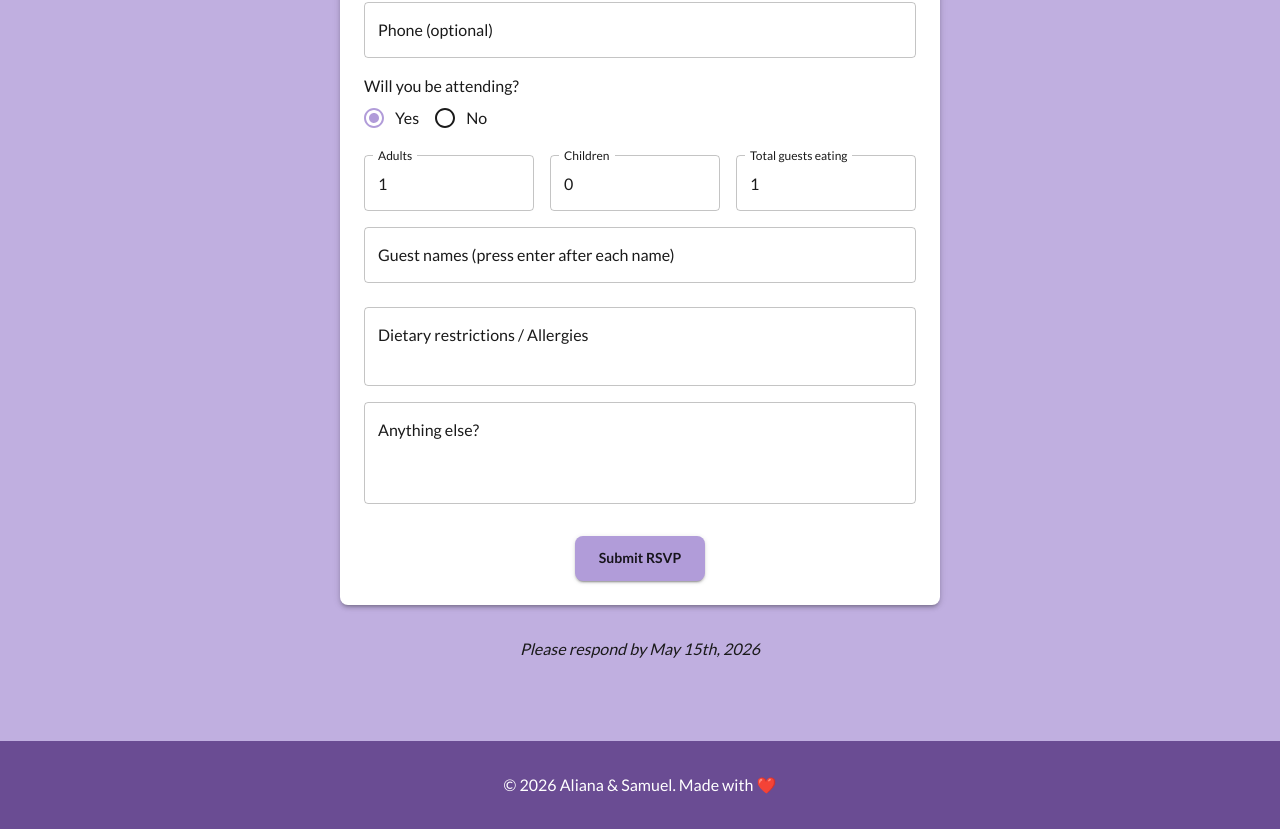
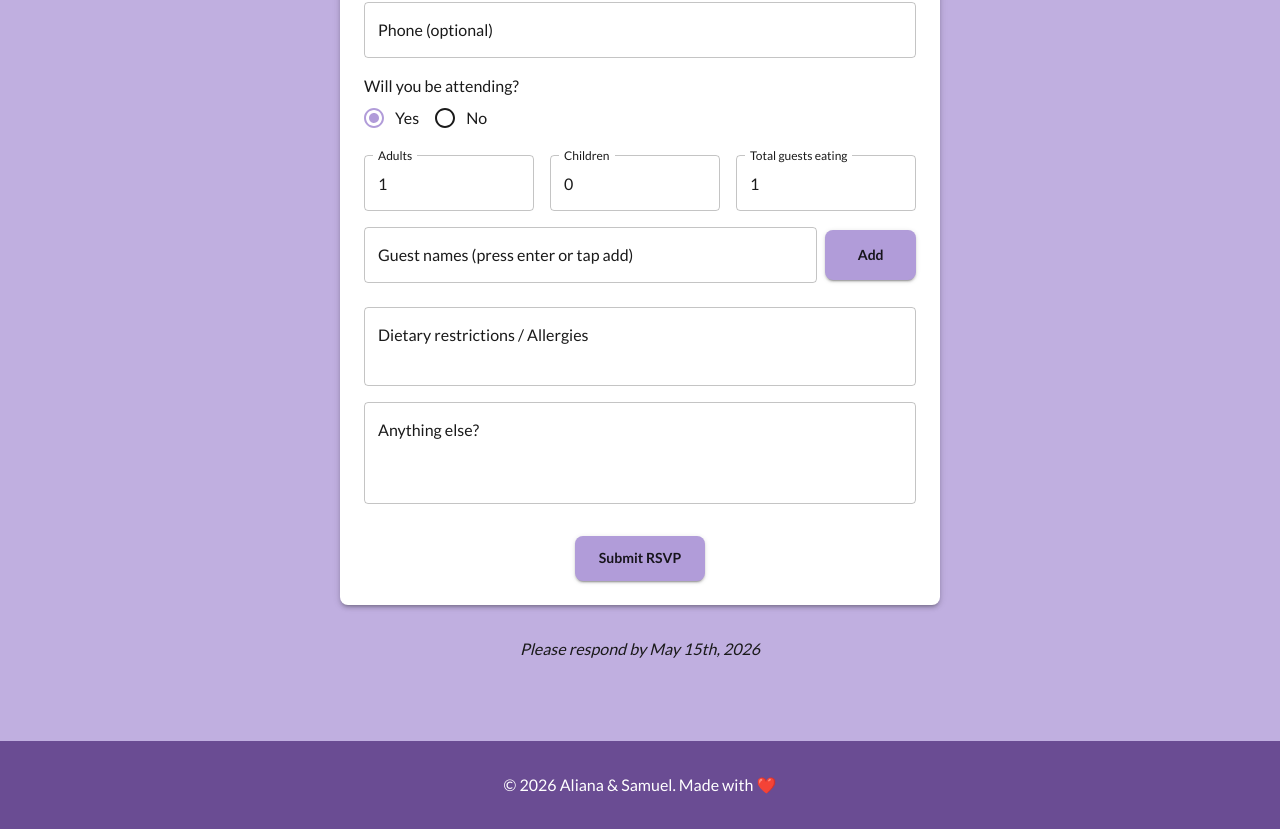
Before and after one commit to spbeal/wedding, a React (Vite) app: page / in a window 1280 px wide. Shown: the part 4694-5523 px from the top of the page. Built offline with nearby package versions, Linux system fonts and the light colour scheme.

Commit message:
add a Add btn

```diff
--- a/src/components/RSVP.tsx
+++ b/src/components/RSVP.tsx
@@ -299,13 +299,14 @@ export default function RSVP() {
                     </Box>
 
                     <Box sx={{ mb: 2 }}>
+                      <Box sx={{ display: "flex", gap: 1, mb: 1, alignItems: "center" }}>
                         <TextField
-                        label="Guest names (press enter after each name)"
+                          label="Guest names (press enter or tap add)"
                           placeholder="e.g. Samuel Beal"
                           value={guestInput}
                           onChange={(e) => setGuestInput(e.target.value)}
                           onKeyDown={(e) => {
-                          if (e.key === "Enter" || e.keyCode === 13) { // Ensure compatibility across devices
+                            if (e.key === "Enter" || e.keyCode === 13) {
                               e.preventDefault();
                               const v = guestInput.trim();
                               if (v) {
@@ -318,8 +319,24 @@ export default function RSVP() {
                             }
                           }}
                           fullWidth
-                        sx={{ mb: 1 }}
                         />
+                        <Button
+                          variant="contained"
+                          sx={{ height: "50px", width: "100px" }}
+                          onClick={() => {
+                            const v = guestInput.trim();
+                            if (v) {
+                              setFormData((prev: any) => ({
+                                ...prev,
+                                guestNames: [...(prev.guestNames || []), v],
+                              }));
+                              setGuestInput("");
+                            }
+                          }}
+                        >
+                          Add
+                        </Button>
+                      </Box>
 
                       <Box sx={{ display: "flex", gap: 1, flexWrap: "wrap" }}>
                         {(formData.guestNames || []).map(
```
Lines whose indentation alone changed are shown as unchanged.
